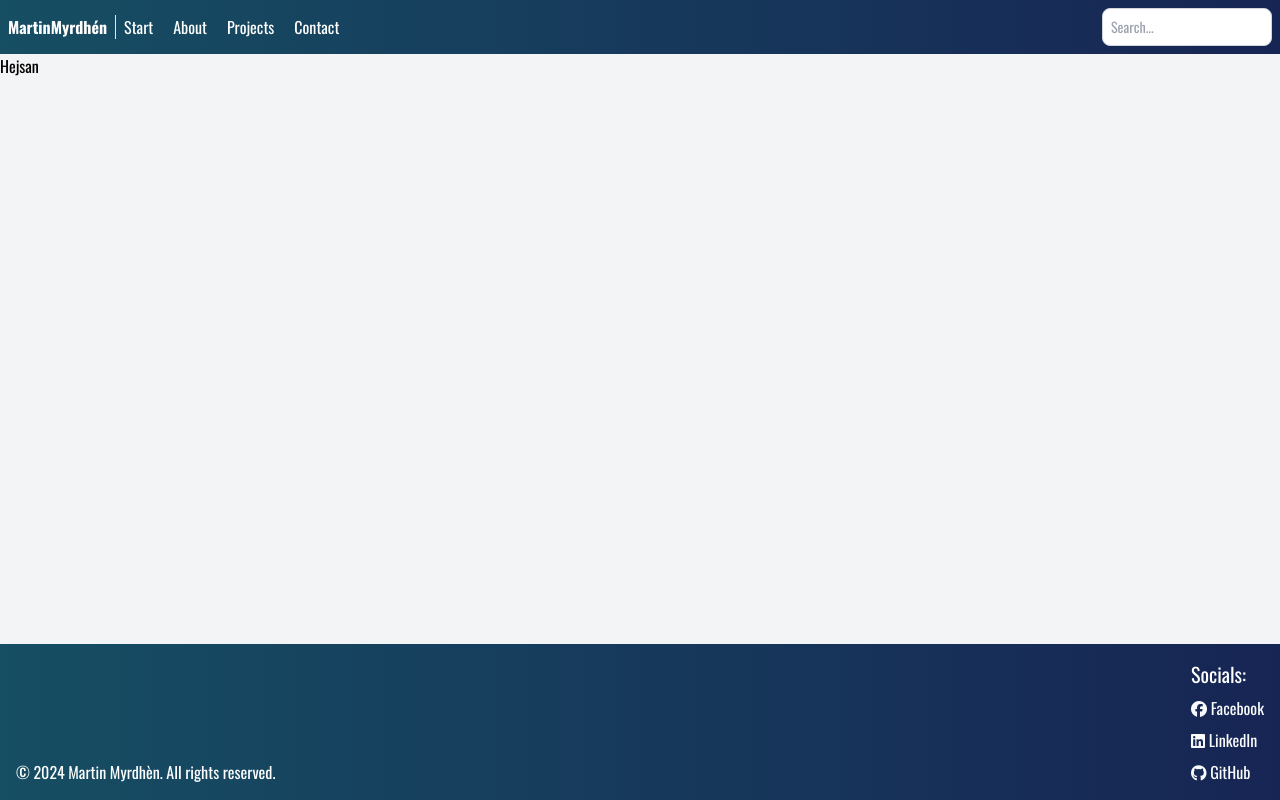
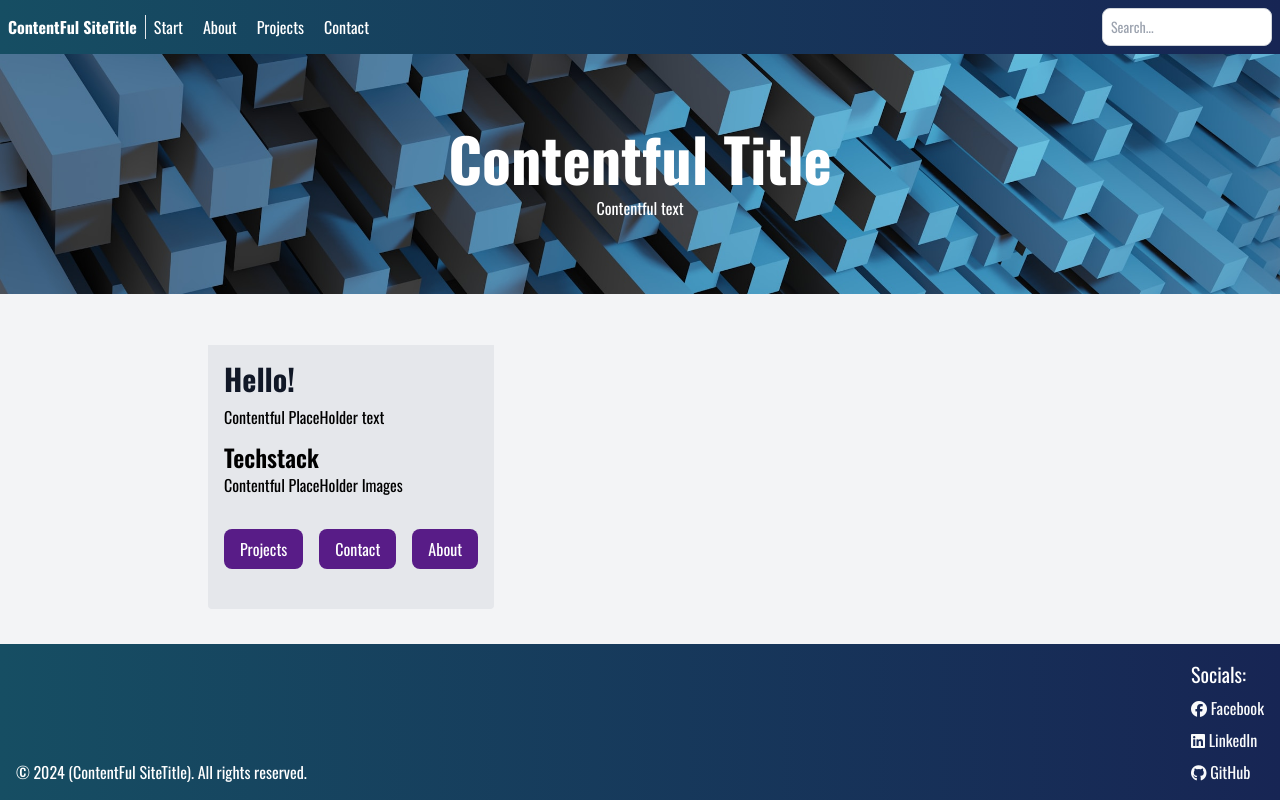
Before and after one commit to Mudden88/martinmyrdhen_cms_projektarbete, a Next.js app in the folder my-portfolio/: page / in a window 1280 px wide. Built offline with nearby package versions, Linux system fonts and the light colour scheme.

Commit message:
moving forward

```diff
--- /dev/null
+++ b/my-portfolio/app/about/page.js
@@ -0,0 +1,5 @@
+export default function About() {
+  return (
+    <h1>About</h1>
+  )
+}
--- a/my-portfolio/app/page.js
+++ b/my-portfolio/app/page.js
@@ -1,9 +1,43 @@
-import Image from "next/image";
-
+import Link from "next/link";
 export default function Home() {
   return (
-    <div>
-      Hejsan
-    </div>
+    <>
+      <section>
+        <div className="h-60 w-full bg-cover bg-center flex flex-col justify-center"
+          style={{ backgroundImage: "url('yaroslav-a-0rSrUYHg5l8-unsplash.jpg')" }}>
+          <h1 className="font-bold text-3xl lg:text-6xl text-white self-center">Contentful Title</h1>
+          <p className="text-white self-center mt-2">Contentful text</p>
+        </div>
+      </section>
+      <main className="p-4 flex-auto flex flex-col justify-center">
+        <div className="max-w-sm w-full lg:max-w-full lg:flex self-center mt-4">
+          <div
+            className="h-56 lg:h-auto lg:w-48 flex-none bg-cover bg-center rounded-t lg:rounded-t-none lg:rounded-l text-center overflow-hidden"
+            style={{ backgroundImage: " embedded picture url('./img/1697911452505.jpg')" }} title="Martin">
+            {/* ContentfulPicture Swap Style backgroundImage */}
+          </div>
+          <div className="bg-gray-200 rounded-b lg:rounded-b p-4 flex flex-col justify-between leading-normal">
+            <div className="mb-8">
+              <article>
+                <div className="text-gray-900 font-bold text-3xl mb-2">Hello!</div>
+                <p className="text-base">Contentful PlaceHolder text</p>
+                <p className="text-2xl mb-0 mt-3 font-semibold">Techstack</p>
+                <div className="flex flex-col text-center">
+                  <div className="flex lg:space-x-4">
+                    Contentful PlaceHolder Images
+                  </div>
+                </div>
+                <div className="mt-10 space-x-2 lg:space-x-4">
+                  <Link href={"/projects"} className="bg-purple-900 text-white mt-4 py-2 px-4 rounded-lg hover:bg-purple-950 focus:outline-none text-center">Projects</Link>
+                  <Link href={"/contact"} className="bg-purple-900 text-white mt-4 py-2 px-4 rounded-lg hover:bg-purple-950 focus:outline-none text-center">Contact</Link>
+                  <Link href={"/about"} className="bg-purple-900 text-white mt-4 py-2 px-4 rounded-lg hover:bg-purple-950 focus:outline-none text-center">About</Link>
+                </div>
+              </article>
+            </div>
+          </div>
+        </div>
+      </main>
+    </>
+
   );
 }
--- a/my-portfolio/components/footer/index.js
+++ b/my-portfolio/components/footer/index.js
@@ -1,15 +1,18 @@
 "use client"
+import Link from "next/link"
 
 export default function Footer() {
   return (
+
+    // Links from contentful
     <footer
       className="w-full text-white bg-gradient-to-r from-cyan-900 to-blue-950 py-4 mt-auto flex justify-between items-end px-4">
-      <p className="text-center">&copy; 2024 Martin Myrdhèn. All rights reserved.</p>
+      <p className="text-center">&copy; 2024 (ContentFul SiteTitle). All rights reserved.</p>
       <div className="flex flex-col space-y-2">
         <p className="text-xl">Socials:</p>
-        <a href="#" className="text-gray-50 hover:text-gray-300"><i className="fa-brands fa-facebook"></i> Facebook</a>
-        <a href="#" className="text-gray-50 hover:text-gray-300"><i className="fa-brands fa-linkedin"></i> LinkedIn</a>
-        <a href="https://github.com/Mudden88" className="text-gray-50 hover:text-gray-300" target="_blank"><i className="fa-brands fa-github"></i> GitHub</a>
+        <Link href="#" className="text-gray-50 hover:text-gray-300"><i className="fa-brands fa-facebook"></i> Facebook</Link>
+        <Link href="#" className="text-gray-50 hover:text-gray-300"><i className="fa-brands fa-linkedin"></i> LinkedIn</Link>
+        <Link href="https://github.com/Mudden88" className="text-gray-50 hover:text-gray-300" target="_blank"><i className="fa-brands fa-github"></i> GitHub</Link>
       </div>
     </footer>
   )
--- a/my-portfolio/components/navbar/index.js
+++ b/my-portfolio/components/navbar/index.js
@@ -26,7 +26,7 @@ export default function Navbar() {
     <nav className=" p-2 bg-gradient-to-r from-cyan-900 to-blue-950">
       <div className="container flex items-center">
         <Link href="/">
-          <span className="text-white font-bold border-r pr-2">MartinMyrdhén</span></Link>
+          <span className="text-white font-bold border-r pr-2">ContentFul SiteTitle</span></Link>
         <div className="flex items-center space-x-10">
           <ul className="hidden md:flex space-x-5 ms-2 me-2">
             {
```
Also changed, not shown: my-portfolio/public/yaroslav-a-0rSrUYHg5l8-unsplash.jpg (added).
